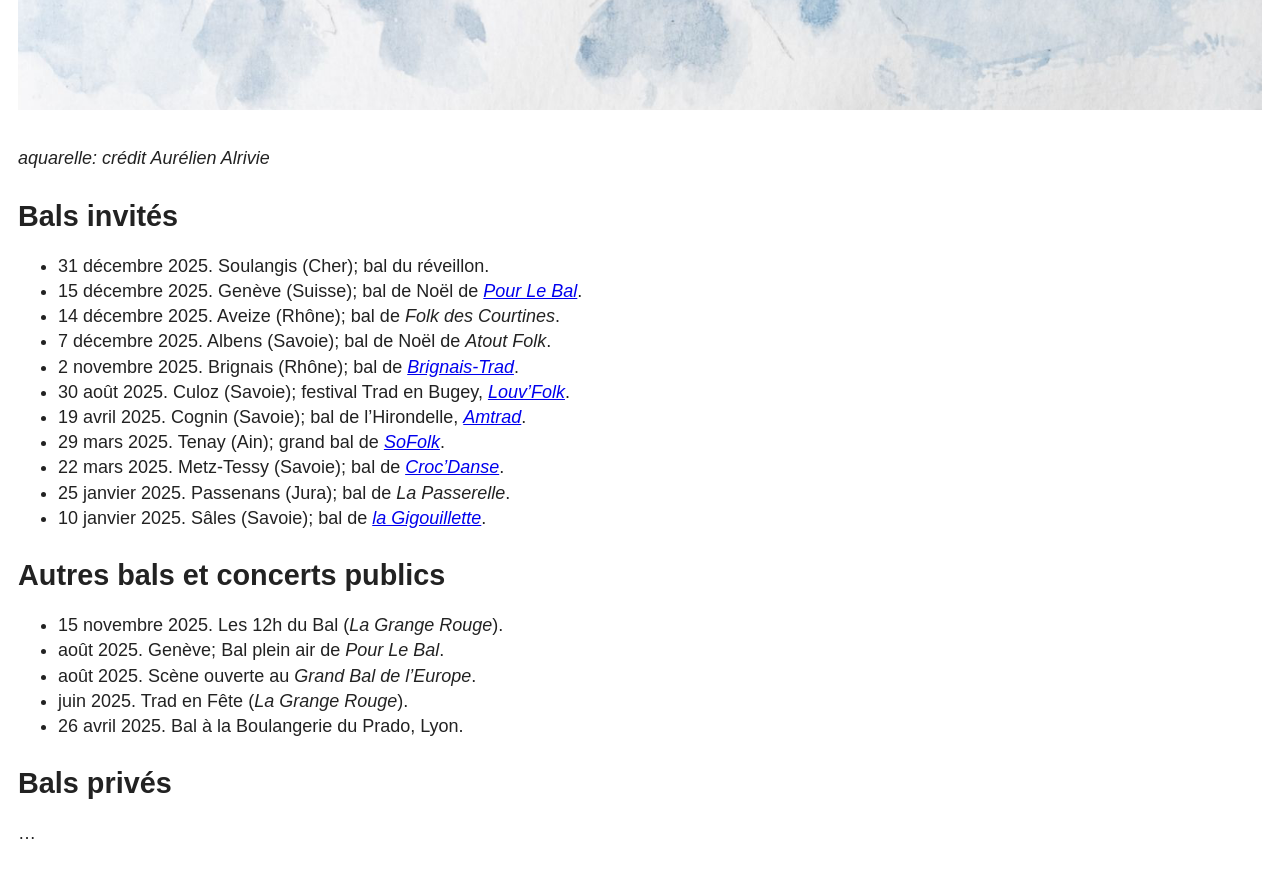
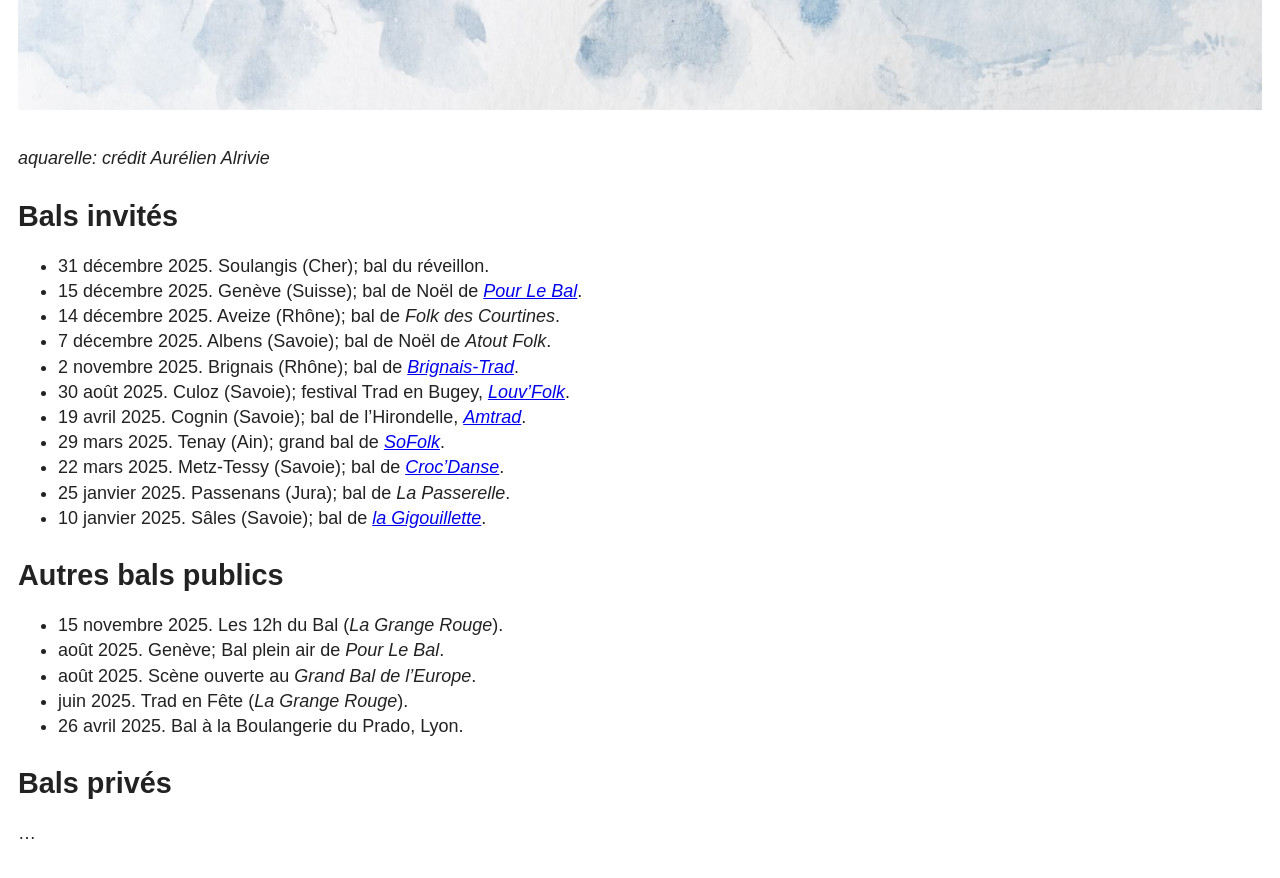
Before and after one commit to bayesiancook/les-doigts-qui-dansent-bal-folk, a Jekyll site: the page built from evenements.md, in a window 1280 px wide and 900 px high, scrolled down 735 px. Shown: the top 878 px of the window. Built offline with Jekyll 4.4.1, drawn with Linux system fonts in a browser that asks for light colours.

Commit message:
past events: autres bals publics

```diff
--- a/evenements.md
+++ b/evenements.md
@@ -28,7 +28,7 @@ _aquarelle: crédit Aurélien Alrivie_
 - 25 janvier 2025. Passenans (Jura); bal de _La Passerelle_.
 - 10 janvier 2025. Sâles (Savoie); bal de <a href="https://gigouillette.org/">_la Gigouillette_</a>.
 
-## Autres bals et concerts publics
+## Autres bals publics
 
 - 15 novembre 2025. Les 12h du Bal (_La Grange Rouge_).
 - août 2025. Genève; Bal plein air de _Pour Le Bal_.
```
